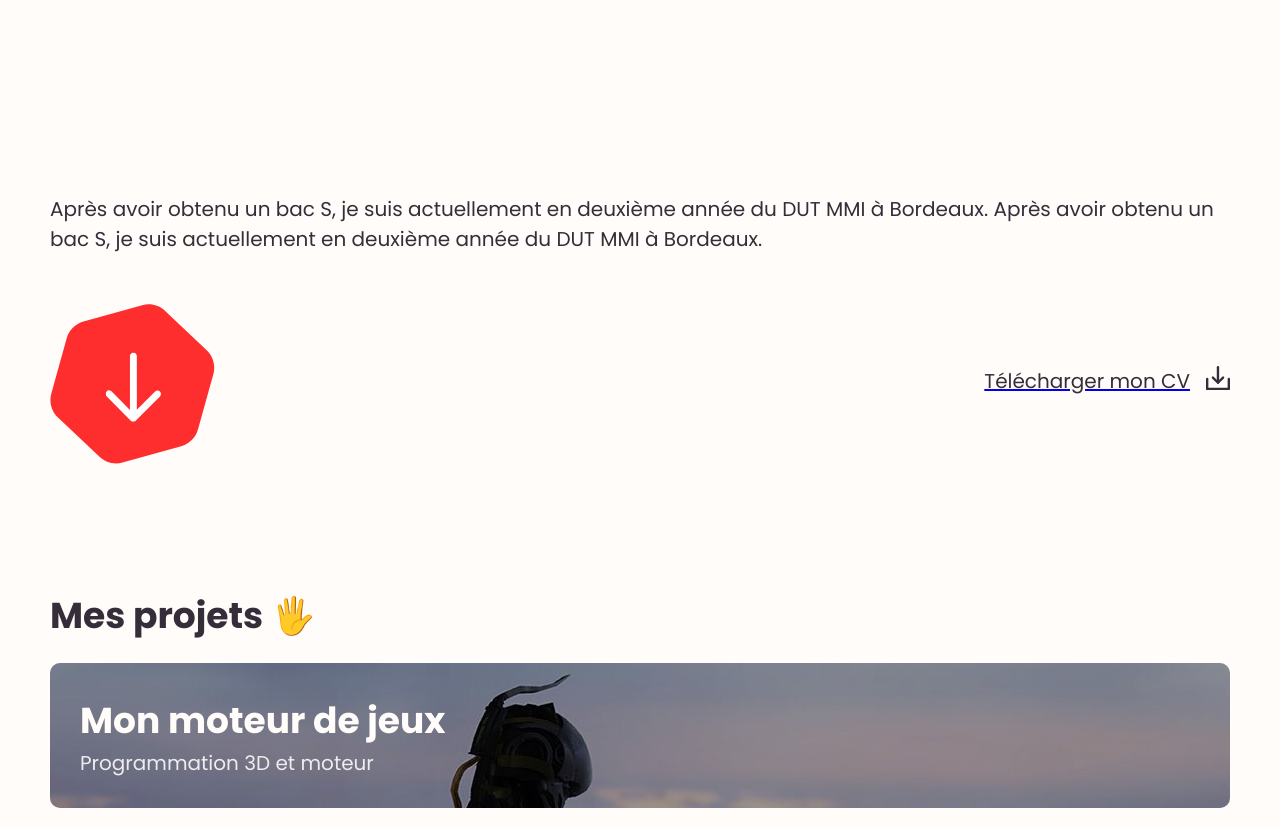
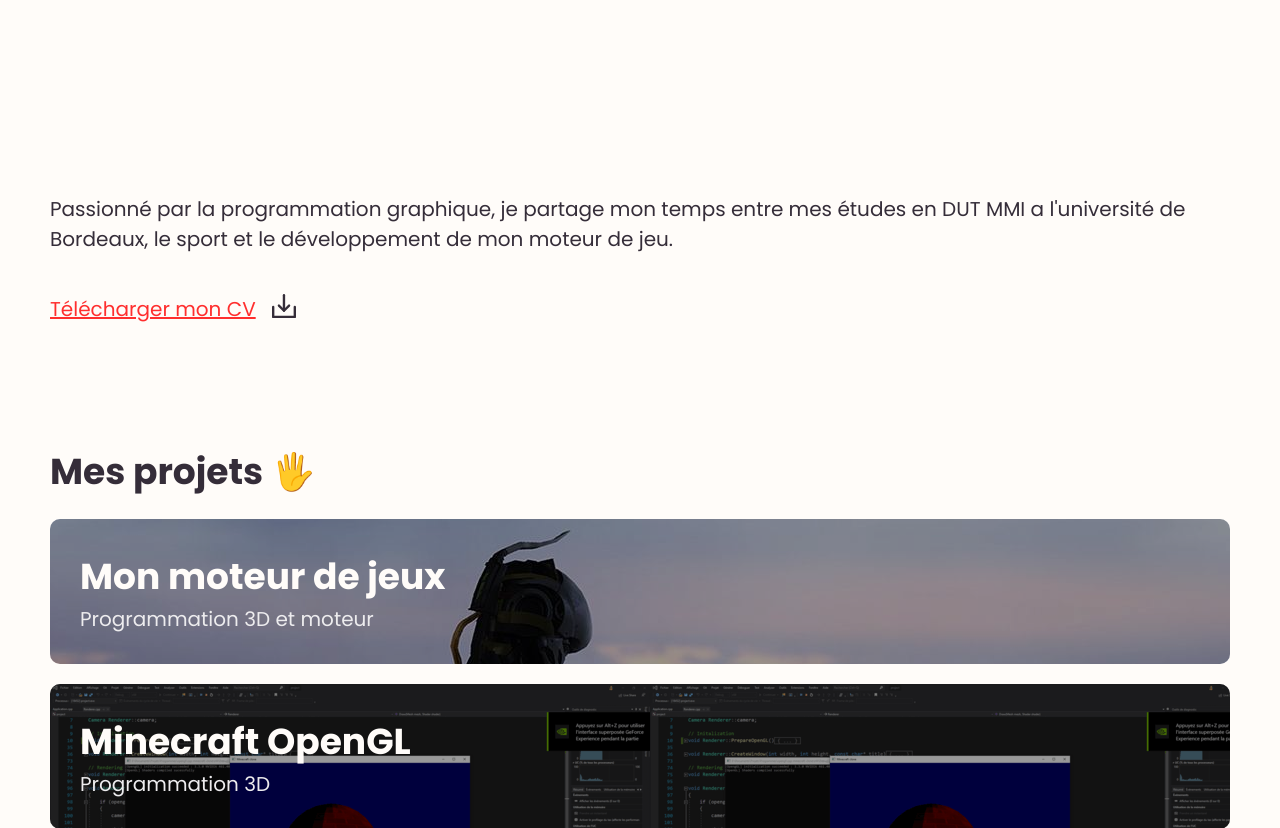
Before and after one commit to ckyre/portfolio, a PHP site: page / in a window 1280 px wide. Shown: the part 305-1133 px from the top of the page. Run offline with PHP 8.4, Linux system fonts and the light colour scheme.

Commit message:
Meta fields

```diff
--- a/index.html
+++ b/index.html
@@ -2,18 +2,19 @@
 <html lang="fr">
     <head>
         <!-- Page informations -->
-        <meta charset="utf-8">
-        <meta name="viewport" content="width=device-width, initial-scale=1.0">
-        <title>Gabriel ROULEAU</title>
-        <meta name="description" content="Je m’appelle Gabriel, j'ai 18 ans et après avoir obtenu un bac S, je suis actuellement en deuxiéme année de DUT MMI à Bordeaux." />
+        <meta charset="utf-8" />
+        <meta http-equiv="X-UA-Compatible" content="IE=edge">
+        <meta name="viewport" content="width=device-width, initial-scale=1.0" />
+        <title>Portfolio de Gabriel ROULEAU</title>
         <link rel="icon" href="assets/images/favicon.ico" />
+        <meta name="description" content="Passionné par la programmation graphique, je partage mon temps entre mes études en DUT MMI a l'université de Bordeaux, le sport et le développement de mon moteur de jeu." />
+        <meta name="theme-color" content="#FF2E2E">
         <meta property="og:title" content="Portfolio de Gabriel ROULEAU" />
+        <meta property="og:description" content="Passionné par la programmation graphique, je partage mon temps entre mes études en DUT MMI a l'université de Bordeaux, le sport et le développement de mon moteur de jeu." />
         <meta property="og:type" content="website" />
         <meta property="og:url" content="http://gabrielrouleau.fr/" />
-        <meta property="og:image" content="http://gabrielrouleau.fr/assets/images/favicon.ico" />
-        <meta property="og:description" content="Je m’appelle Gabriel, j'ai 18 ans et après avoir obtenu un bac S, je suis actuellement en deuxiéme année de DUT MMI à Bordeaux." />
-        <meta name="theme-color" content="#FF2E2E">
-        <meta name="twitter:card" content="summary_large_image">
+        <meta property="og:image" content="http://gabrielrouleau.fr/assets/images/profil.png" />
+        <meta name="twitter:card" content="summary_large_image" />
 
         <!-- Include CSS -->
         <link rel="stylesheet" href="style.css">
@@ -30,9 +31,9 @@
                 <p class="subtitle">Hello 👋, Je suis Gabriel ROULEAU</p>
                 <h1 class="title">Programmeur 3D</h1>
                 <p class="desc">
-                    Après avoir obtenu un bac S, je suis actuellement en deuxième année
-                    du DUT MMI à Bordeaux. Après avoir obtenu un bac S,
-                    je suis actuellement en deuxième année du DUT MMI à Bordeaux.
+                    Passionné par la programmation graphique, je partage mon temps entre
+                    mes études en DUT MMI a l'université de Bordeaux, le sport et le développement
+                    de mon moteur de jeu.
                 </p>
                 <div class="actions-container flex space-between center">
                     <a class="cta" href="#projects" id="cta">
--- a/style.css
+++ b/style.css
@@ -430,8 +430,14 @@ p .desc {
   .right .projects .projects-list .project:not(:last-child) {
     margin-bottom: 20px;
   }
-  .cta {
-    width: 80px;
+  .actions-container .cta {
+    display: none !important;
+  }
+  .actions-container .cv-link {
+    color: #FF2E2E;
+  }
+  .actions-container .cv-link p {
+    color: #FF2E2E;
   }
 }
 
--- a/style.scss
+++ b/style.scss
@@ -406,8 +406,18 @@ p {
         }
     }
 
-    .cta {
-        width: 80px;
+    .actions-container {
+        .cta {
+            display: none !important;
+        }
+
+        .cv-link {
+            color: $main;
+
+            p {
+                color: $main;
+            }
+        }
     }
 }
 
```
Also changed, not shown: 1 other file.
